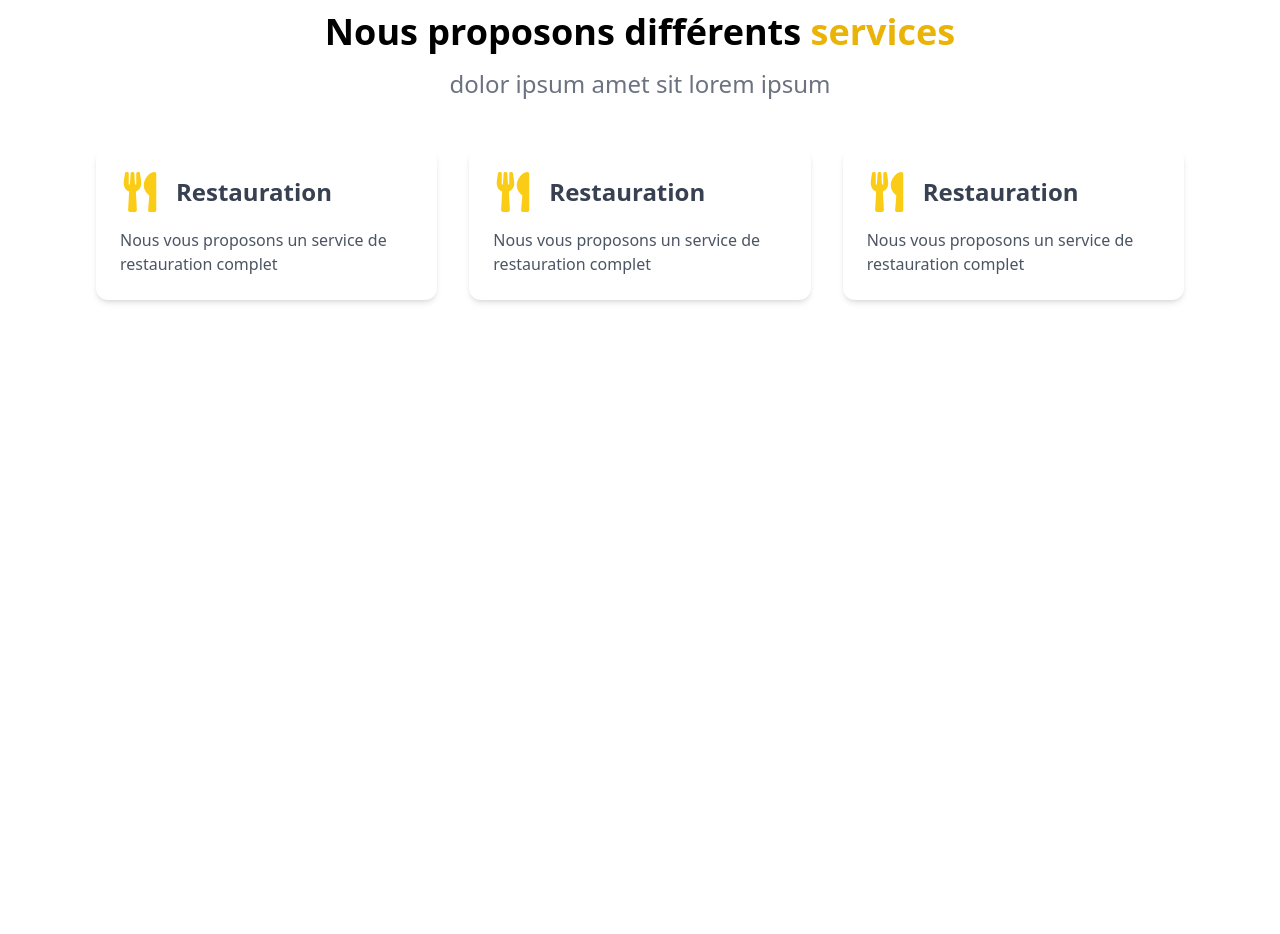
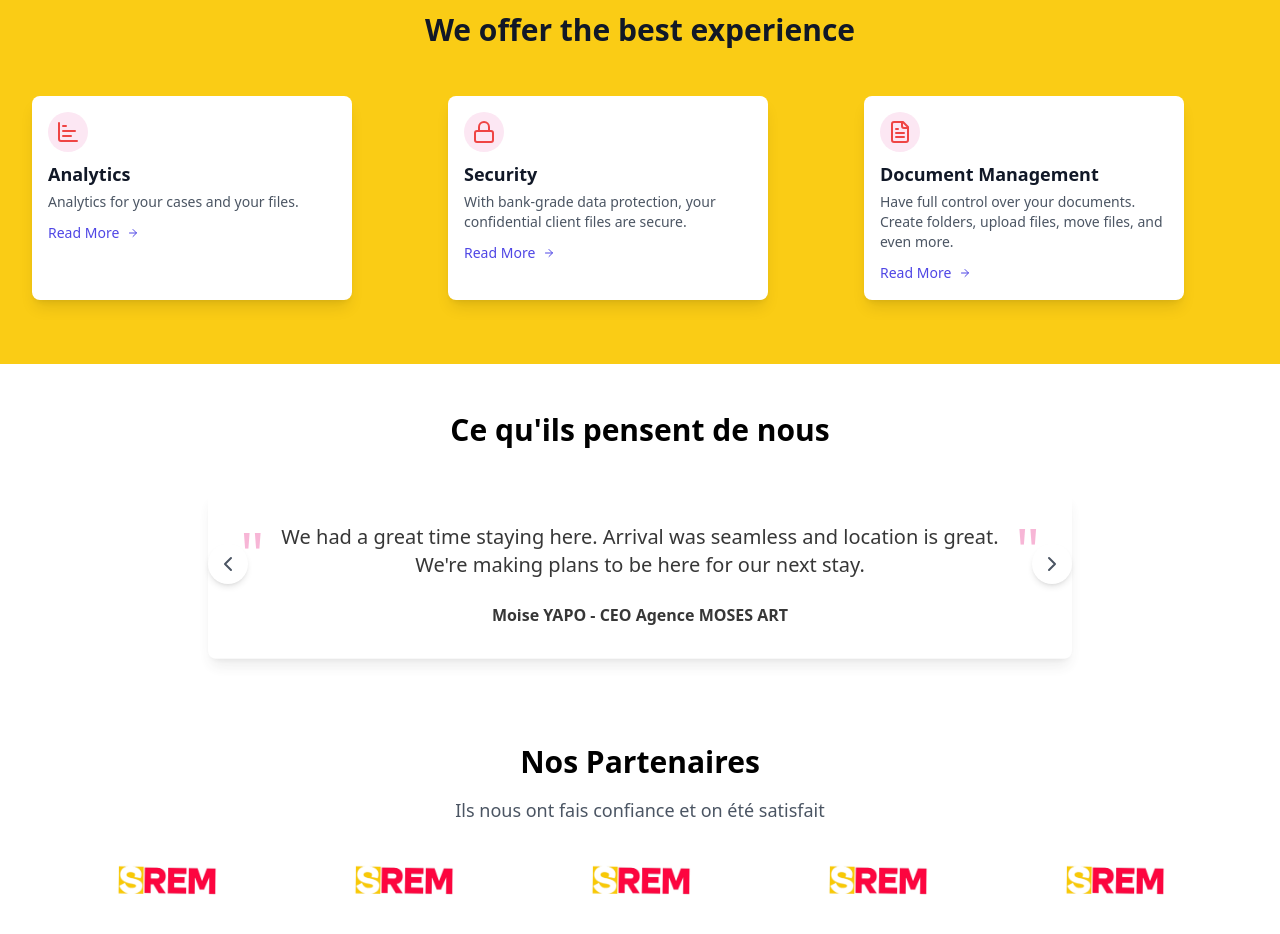
Before and after one commit to Paco225/srem, a Next.js app: page / in a window 1280 px wide. Shown: the part 1300-2234 px from the top of the page. Before the commit the page ends 1664 px from the top, so only its background shows below. Built offline with nearby package versions, Linux system fonts and the light colour scheme.

Commit message:
Page accueil

```diff
--- a/app/components/Hero.jsx
+++ b/app/components/Hero.jsx
@@ -24,7 +24,6 @@ const Hero = () => {
     {/* Hero Content */}
     <div className="relative z-10 flex items-center justify-center h-full">
       <h1 className="text-5xl font-bold text-white animate-fade-in-up">
-        Welcome to Our Platform
       </h1>
     </div>
 
--- a/app/components/Navbar.jsx
+++ b/app/components/Navbar.jsx
@@ -1,5 +1,5 @@
 'use client'
-import logo from '../logo.png'
+import logo from '../public/logo.png'
 
 import { useState } from 'react'
 import Image from 'next/image'
@@ -41,7 +41,7 @@ export default function SimpleModernHeader() {
 
           <div className="flex items-center space-x-4">
             <button
-              className="hidden md:inline-flex px-4 py-2 text-sm font-medium text-white bg-blue-600 rounded-md hover:bg-blue-700 focus:outline-none focus:ring-2 focus:ring-offset-2 focus:ring-blue-500 transition-colors duration-200"
+              className="hidden md:inline-flex px-4 py-2 text-sm font-medium text-white bg-gradient-to-r from-red-500 via-red-500 to-yellow-400 rounded-md  focus:outline-none focus:ring-2 focus:ring-offset-2 focus:ring-blue-500 transition-colors duration-200"
             >
               Contactez nous
             </button>
--- /dev/null
+++ b/app/components/Partner.jsx
@@ -0,0 +1,105 @@
+"use client"
+
+import { motion } from "framer-motion"
+import Image from "next/image"
+import logo from '../public/logo.png'
+
+const customers = [
+  { name: "Zapier", logo: logo },
+  { name: "Spotify", logo: logo },
+  { name: "Zoom", logo: logo },
+  { name: "Amazon", logo: logo },
+  { name: "Adobe", logo: logo },
+]
+
+const floatingAnimation = {
+  initial: { y: 0, rotate: 0 },
+  animate: {
+    y: [0, -10, 0],
+    rotate: [0, 2, -2, 0],
+    transition: {
+      duration: 4,
+      repeat: Infinity,
+      repeatType: "loop",
+      ease: "easeInOut"
+    },
+  },
+}
+
+const advancedAppearAnimation = {
+  initial: { opacity: 0, scale: 0.8, rotate: -10, y: 50 },
+  whileInView: {
+    opacity: 1,
+    scale: [1, 1.05, 1],
+    rotate: [0, 5, 0],
+    y: 0,
+    transition: {
+      type: "faded",
+      stiffness: 100,
+      damping: 20,
+      duration: 1,
+      delayChildren: 1,
+      staggerChildren: 0.2,
+    },
+  },
+}
+
+const textAnimation = {
+  initial: { opacity: 0, y: 50, scale: 0.9 },
+  whileInView: {
+    opacity: 1,
+    y: 0,
+    scale: 1,
+    transition: {
+      type: "faded",
+      stiffness: 120,
+      damping: 20,
+      duration: 1,
+    },
+  },
+}
+
+export default function OurCustomers() {
+  return (
+    <section className="py-12 px-4 md:px-6 lg:px-8 bg-white">
+      <motion.div
+        variants={textAnimation}
+        initial="initial"
+        whileInView="whileInView"
+        viewport={{ once: true }}
+        className="max-w-4xl mx-auto text-center"
+      >
+        <h2 className="text-3xl font-bold mb-4">Nos Partenaires</h2>
+        <p className="text-lg text-gray-600 mb-8">
+          Ils nous ont fais confiance et on été satisfait
+        </p>
+      </motion.div>
+      <div className="grid grid-cols-2 md:grid-cols-3 lg:grid-cols-5 gap-8 max-w-6xl mx-auto">
+        {customers.map((customer, index) => (
+          <motion.div
+            key={customer.name}
+            variants={advancedAppearAnimation}
+            initial="initial"
+            whileInView="whileInView"
+            viewport={{ once: true }}
+            className="flex items-center justify-center"
+          >
+            <motion.div
+              variants={floatingAnimation}
+              initial="initial"
+              animate="animate"
+            >
+              <Image
+                src={customer.logo}
+                alt={`${customer.name} logo`}
+                width={140}
+                height={50}
+                className="max-w-full h-auto"
+              />
+            </motion.div>
+          </motion.div>
+        ))}
+      </div>
+    </section>
+  )
+}
--- a/app/components/Service.jsx
+++ b/app/components/Service.jsx
@@ -1,61 +1,110 @@
-// components/ServiceSection.js
-'use client';
+"use client";
 
-import { motion } from 'framer-motion';
-import { FaUtensils } from 'react-icons/fa';
+import { motion } from "framer-motion";
+import { ChartBar, Lock, FileText, ArrowRight } from "lucide-react";
 
-const services = [
+const features = [
   {
-    id: 1,
-    title: 'Restauration',
-    description: 'Nous vous proposons un service de restauration complet',
-    icon: <FaUtensils size={40} className="text-yellow-400" />,
+    icon: <ChartBar className="w-6 h-6 text-red-500" />, // Taille réduite de l'icône
+    title: "Analytics",
+    description: "Analytics for your cases and your files.",
   },
   {
-    id: 2,
-    title: 'Restauration',
-    description: 'Nous vous proposons un service de restauration complet',
-    icon: <FaUtensils size={40} className="text-yellow-400" />,
+    icon: <Lock className="w-6 h-6 text-red-500" />,
+    title: "Security",
+    description:
+      "With bank-grade data protection, your confidential client files are secure.",
   },
   {
-    id: 3,
-    title: 'Restauration',
-    description: 'Nous vous proposons un service de restauration complet',
-    icon: <FaUtensils size={40} className="text-yellow-400" />,
+    icon: <FileText className="w-6 h-6 text-red-500" />,
+    title: "Document Management",
+    description:
+      "Have full control over your documents. Create folders, upload files, move files, and even more.",
   },
 ];
 
-const ServiceSection = () => {
+const containerVariants = {
+  hidden: { opacity: 0 },
+  visible: {
+    opacity: 1,
+    transition: {
+      staggerChildren: 0.1,
+    },
+  },
+};
+
+const itemVariants = {
+  hidden: { y: 20, opacity: 0 },
+  visible: {
+    y: 0,
+    opacity: 1,
+    transition: {
+      type: "spring",
+      stiffness: 100,
+      damping: 10,
+    },
+  },
+};
+
+export default function Service() {
   return (
-    <section className="flex flex-col items-center justify-center py-16 px-6 sm:px-24 bg-white">
-      {/* Main Title */}
-      <h2 className="text-3xl sm:text-4xl font-bold text-center mb-4">
-        Nous proposons différents{' '}
-        <span className="text-yellow-500">services</span>
-      </h2>
-      <p className="text-lg sm:text-2xl text-gray-500 mb-12 text-center">
-        dolor ipsum amet sit lorem ipsum
-      </p>
+    <div className="bg-yellow-400 py-16 px-4 sm:px-6 lg:px-8">
+      <motion.div
+        className="max-w-7xl mx-auto"
+        initial="hidden"
+        animate="visible"
+        variants={containerVariants}
+      >
+        <motion.h2
+          className="text-3xl font-extrabold text-gray-900 text-center mb-12"
+          variants={itemVariants}
+        >
+          We offer the best experience
+        </motion.h2>
+        <div className="grid grid-cols-1 gap-8 sm:grid-cols-2 lg:grid-cols-3">
+          {features.map((feature, index) => (
+            <FeatureCard key={index} feature={feature} />
+          ))}
+        </div>
+      </motion.div>
+    </div>
+  );
+}
 
-      {/* Service Cards */}
-      <div className="grid grid-cols-1 sm:grid-cols-2 lg:grid-cols-3 gap-8 w-full max-w-6xl">
-        {services.map((service) => (
+function FeatureCard({ feature }) {
+  return (
     <motion.div
-            key={service.id}
-            className="bg-white p-6 rounded-xl shadow-md hover:shadow-lg transition-shadow duration-300"
+      className="relative bg-white rounded-lg shadow-lg p-4 hover:shadow-xl transition-shadow duration-300 max-w-xs" // Taille réduite du padding et limite la largeur
+      variants={itemVariants}
       whileHover={{ scale: 1.05 }}
       whileTap={{ scale: 0.95 }}
     >
-            <div className="flex items-center mb-4">
-              <div className="mr-4">{service.icon}</div>
-              <h3 className="text-2xl font-bold text-gray-700">{service.title}</h3>
-            </div>
-            <p className="text-gray-600">{service.description}</p>
+      {/* Background fill effect */}
+      <motion.div
+        className="absolute inset-0 bg-pink-100 opacity-0 rounded-lg z-0"
+        whileHover={{ opacity: 0.1 }}
+        transition={{ duration: 0.3 }}
+      />
+
+      <motion.div
+        className="relative w-10 h-10 bg-pink-100 rounded-full flex items-center justify-center mb-2 z-10"
+        whileHover={{ rotate: 360 }}
+        transition={{ duration: 0.5 }}
+      >
+        {feature.icon}
       </motion.div>
-        ))}
-      </div>
-    </section>
+      <h3 className="relative text-lg font-semibold text-gray-900 mb-1 z-10">
+        {feature.title}
+      </h3>
+      <p className="relative text-gray-600 mb-2 z-10 text-sm">{feature.description}</p>
+      <motion.a
+        href="#"
+        className="relative inline-flex items-center text-indigo-600 hover:text-indigo-800 z-10 text-sm"
+        whileHover={{ x: 5 }}
+        transition={{ type: "spring", stiffness: 400 }}
+      >
+        Read More <ArrowRight className="ml-2 w-3 h-3" />
+      </motion.a>
+    </motion.div>
   );
-};
-
-export default ServiceSection;
+}
--- /dev/null
+++ b/app/components/Testimonial.jsx
@@ -0,0 +1,87 @@
+'use client'
+
+import React, { useState, useEffect, useCallback } from 'react'
+import { motion, AnimatePresence } from 'framer-motion'
+import { ChevronLeft, ChevronRight } from 'lucide-react'
+
+const testimonials = [
+  {
+    id: 1,
+    name: 'Pacome Brou',
+    location: 'Data analyst Orange Bank',
+    text: 'lorem ipsum dolor sit amet. Además fueron muy amables, pedimos una cama supletoria y nos la facilitaron sin problemas.',
+  },
+  {
+    id: 2,
+    name: 'Moise YAPO',
+    location: 'CEO Agence MOSES ART',
+    text: 'We had a great time staying here. Arrival was seamless and location is great. We\'re making plans to be here for our next stay.',
+  },
+  {
+    id: 3,
+    name: 'Yves NIAMBA',
+    location: 'Production Manager',
+    text: 'lorem psum dolor ispsd j. We couldn\'t have asked for a better experience. Highly recommended!',
+  },
+]
+
+export default function TestimonialCarousel() {
+  const [currentIndex, setCurrentIndex] = useState(0)
+
+  const nextTestimonial = useCallback(() => {
+    setCurrentIndex((prevIndex) => (prevIndex + 1) % testimonials.length)
+  }, [])
+
+  const prevTestimonial = useCallback(() => {
+    setCurrentIndex((prevIndex) => (prevIndex - 1 + testimonials.length) % testimonials.length)
+  }, [])
+
+  useEffect(() => {
+    const timer = setInterval(() => {
+      nextTestimonial()
+    }, 5000) // Change testimonial every 5 seconds
+
+    return () => clearInterval(timer)
+  }, [nextTestimonial])
+
+  return (
+    <div className="max-w-4xl mx-auto px-4 py-12">
+      <h2 className="text-3xl font-bold text-center mb-8">Ce qu'ils pensent de nous</h2>
+      <div className="relative">
+        <AnimatePresence mode="wait">
+          <motion.div
+            key={currentIndex}
+            initial={{ opacity: 0, y: 50 }}
+            animate={{ opacity: 1, y: 0 }}
+            exit={{ opacity: 0, y: -50 }}
+            transition={{ duration: 0.5 }}
+            className="bg-white shadow-lg rounded-lg p-6 md:p-8"
+          >
+            <blockquote className="text-lg md:text-xl text-center mb-4 relative">
+              <span className="absolute top-0 left-0 text-6xl text-pink-500 opacity-50">"</span>
+              <p className="relative z-10 px-8">{testimonials[currentIndex].text}</p>
+              <span className="absolute bottom-0 right-0 text-6xl text-pink-500 opacity-50">"</span>
+            </blockquote>
+            <p className="text-center font-semibold mt-6">
+              {testimonials[currentIndex].name} - {testimonials[currentIndex].location}
+            </p>
+          </motion.div>
+        </AnimatePresence>
+        <button
+          onClick={prevTestimonial}
+          className="absolute left-0 top-1/2 transform -translate-y-1/2 bg-white rounded-full p-2 shadow-md hover:bg-gray-100 transition-colors"
+          aria-label="Previous testimonial"
+        >
+          <ChevronLeft className="w-6 h-6 text-gray-600" />
+        </button>
+        <button
+          onClick={nextTestimonial}
+          className="absolute right-0 top-1/2 transform -translate-y-1/2 bg-white rounded-full p-2 shadow-md hover:bg-gray-100 transition-colors"
+          aria-label="Next testimonial"
+        >
+          <ChevronRight className="w-6 h-6 text-gray-600" />
+        </button>
+      </div>
+    </div>
+  )
+}
--- a/app/components/Weare.jsx
+++ b/app/components/Weare.jsx
@@ -1,6 +1,5 @@
 // components/BentoSection.js
 'use client';
-
 import { motion } from 'framer-motion';
 import Image from 'next/image';
 import weare from '../public/weare.png';
--- a/app/page.jsx
+++ b/app/page.jsx
@@ -2,7 +2,8 @@ import Navbar from "./components/Navbar";
 import Hero from "./components/Hero";
 import BentoSection from "./components/Weare";
 import Service from "./components/Service";
-
+import TestimonialCarousel from "./components/Testimonial";
+import Partner from "./components/Partner";
 
 export default function Home() {
   return (
@@ -11,6 +12,9 @@ export default function Home() {
        <Hero />
        <BentoSection />
        <Service />
+       <TestimonialCarousel />
+       <Partner />
+
     </>
 
   );
--- a/package.json
+++ b/package.json
@@ -12,9 +12,11 @@
     "framer-motion": "^11.7.0",
     "lucide-react": "^0.445.0",
     "next": "14.2.13",
+    "phosphor-react": "^1.4.1",
     "react": "^18",
     "react-dom": "^18",
-    "react-icons": "^5.3.0"
+    "react-icons": "^5.3.0",
+    "react-intersection-observer": "^9.13.1"
   },
   "devDependencies": {
     "eslint": "^8",
```
Also changed, not shown: app/layout.js (line endings or trailing spaces), app/public/logo.png (renamed from app/logo.png), 1 other file (tests, documents, lock files or other folders). Lines whose indentation alone changed are shown as unchanged.
